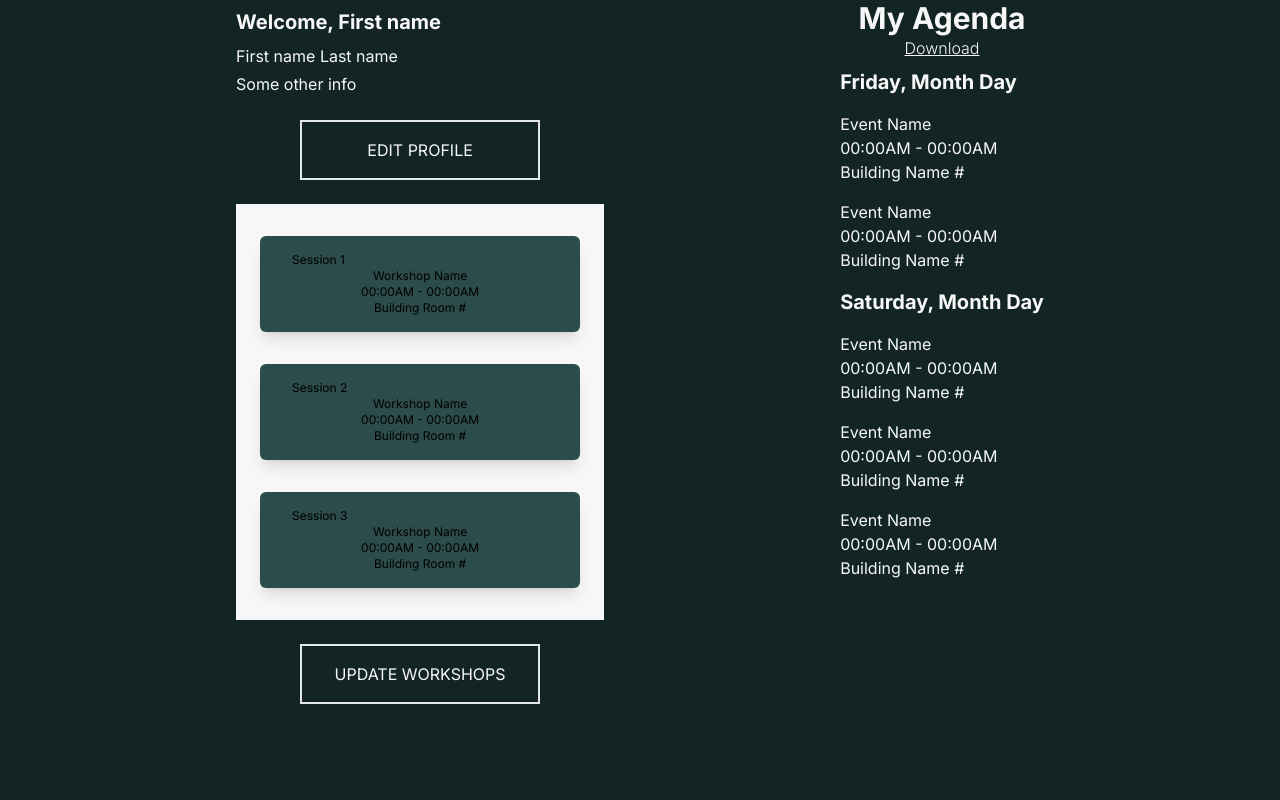
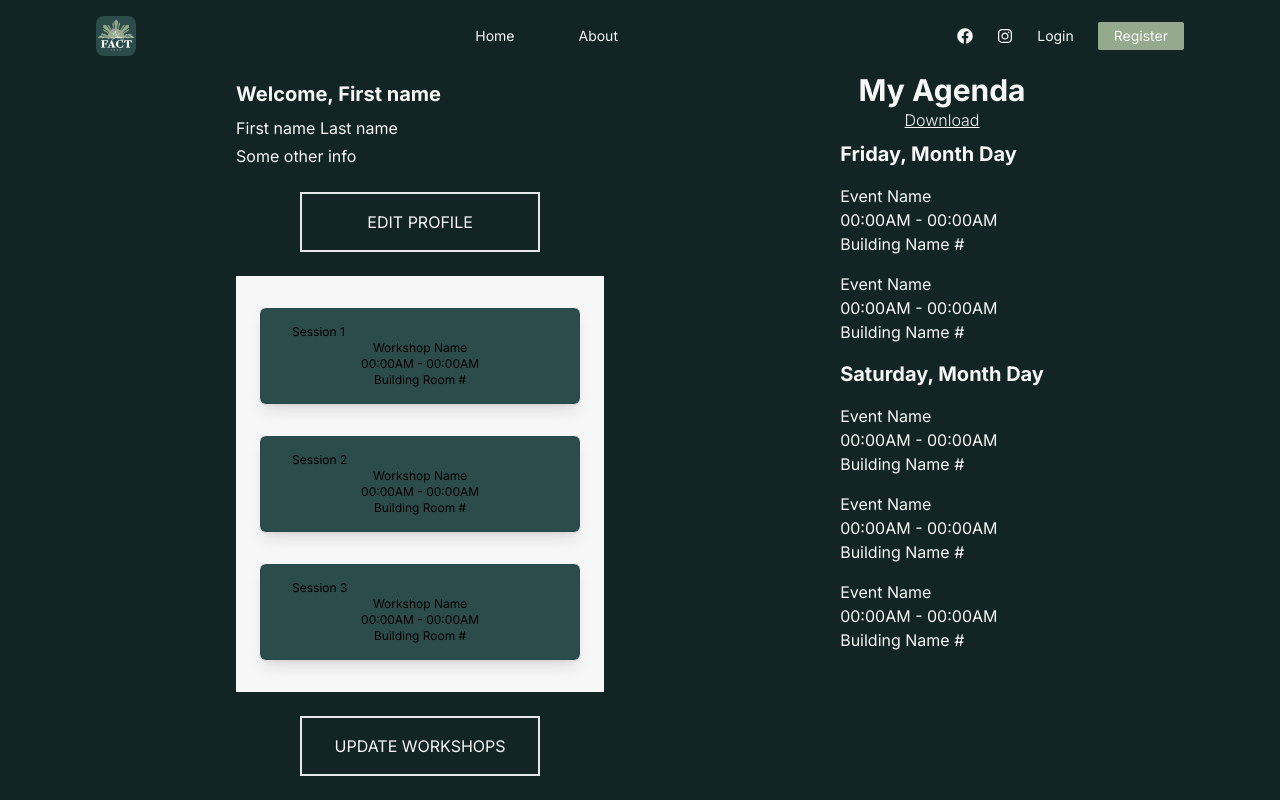
Before and after one commit to filipinx-americans-coming-together/fact-website-frontend, a Next.js app: page /dashboard in a window 1280 px wide. Built offline with nearby package versions, Linux system fonts and the light colour scheme.

Commit message:
added navbar to register and dashboard

```diff
--- a/src/app/dashboard/page.tsx
+++ b/src/app/dashboard/page.tsx
@@ -5,6 +5,7 @@ import WorkshopCard from "@/components/WorkshopCard";
 export default function Dashboard() {
     return (
         <>
+            <Navbar />
             <div className="flex justify-evenly sm: flex-col sm:text-center md:flex-row md:text-left">
                 <div>
                     <div>
--- a/src/app/register/page.tsx
+++ b/src/app/register/page.tsx
@@ -1,5 +1,6 @@
 "use client";
 
+import Navbar from "@/components/Navbar";
 import { useState } from "react";
 
 export default function Register() {
@@ -123,6 +124,7 @@ export default function Register() {
 
     return (
         <>
+            <Navbar />
             <div className="h-screen flex flex-col items-center justify-center">
                 {formPage}
 
```
